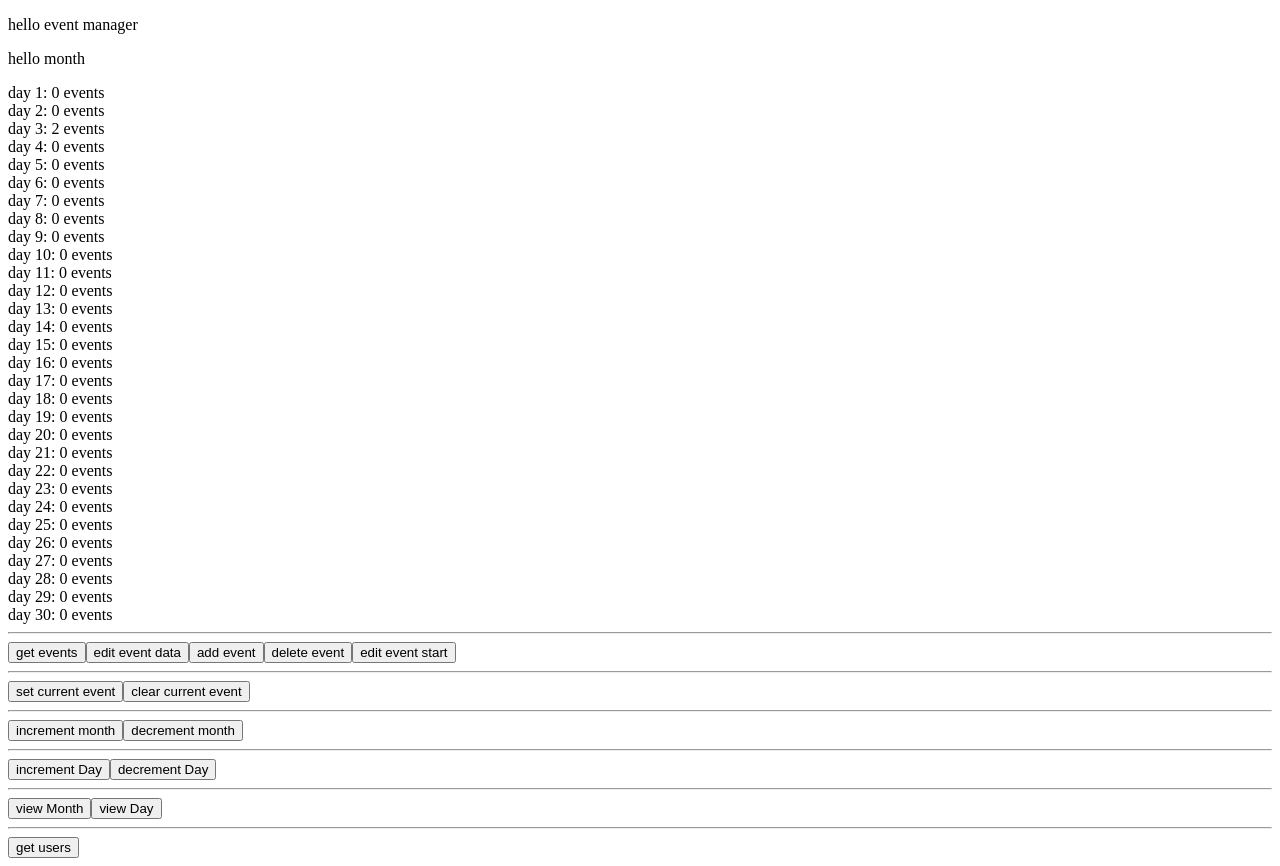
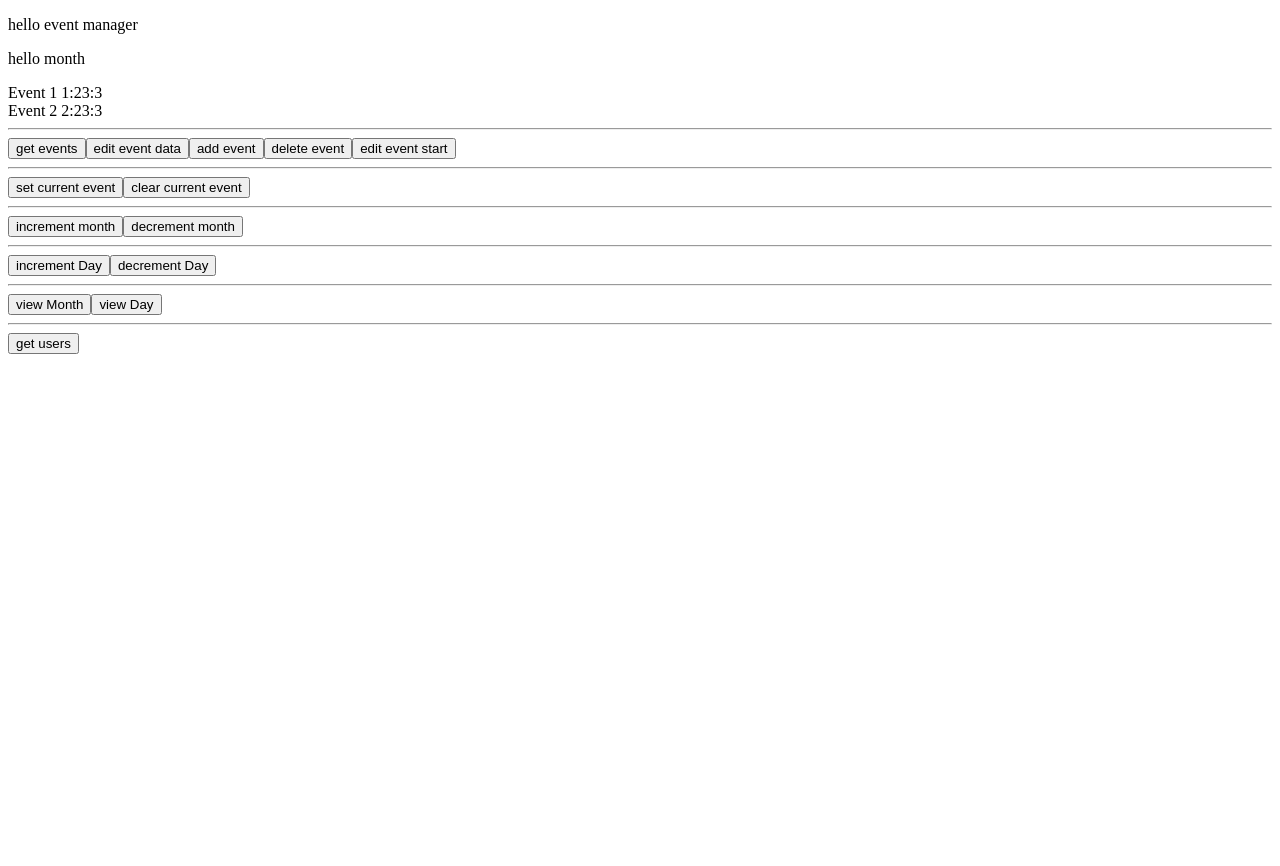
Before and after one commit to vitor-msp/event-manager-react, a React (Create React App) app: page / in a window 1280 px wide. Both pictures are taken after a click on the button "get events". After the commit the page ends 800 px from the top, so only its background shows below. Built offline with nearby package versions, Linux system fonts and the light colour scheme.

Commit message:
render view day with events

```diff
--- a/src/components/App.tsx
+++ b/src/components/App.tsx
@@ -24,6 +24,7 @@ import {
   setViewMonth,
 } from "../store/ducks/viewMode/viewMode.slice";
 import { AppDispatch, RootState } from "../store/store";
+import { Day } from "./Day";
 import { Month } from "./Month";
 
 function App() {
@@ -172,7 +173,8 @@ function App() {
   return (
     <div>
       <p>hello event manager</p>
-      <Month/>
+      <Day />
+      {/* <Month/> */}
       <hr />
       <button onClick={getEvents}>get events</button>
       <button onClick={editEventData}>edit event data</button>
--- /dev/null
+++ b/src/components/Day.tsx
@@ -0,0 +1,34 @@
+import { useSelector } from "react-redux";
+import { RootState } from "../store/store";
+
+export const Day = () => {
+  const currentDate = useSelector(
+    (state: RootState) => state.currentDate.currentDate
+  );
+  const day = useSelector((state: RootState) =>
+    state.eventsCalendar.data.years
+      .find((y) => y.year === currentDate.getFullYear())
+      ?.months.find((m) => m.month === currentDate.getMonth())
+      ?.days.find((d) => d.day === currentDate.getDate())
+  );
+
+  const getFormattedTime = (time: Date): string => {
+    return `${time.getHours()}:${time.getMinutes()}:${time.getSeconds()}`;
+  };
+
+  return (
+    <div>
+      <p>hello month</p>
+      <div>
+        {day?.events.map((e) => {
+          return (
+            <div key={e.id}>
+              <span> {`${e.title} ${getFormattedTime(e.start)}`}</span>
+              <br />
+            </div>
+          );
+        })}
+      </div>
+    </div>
+  );
+};
```
